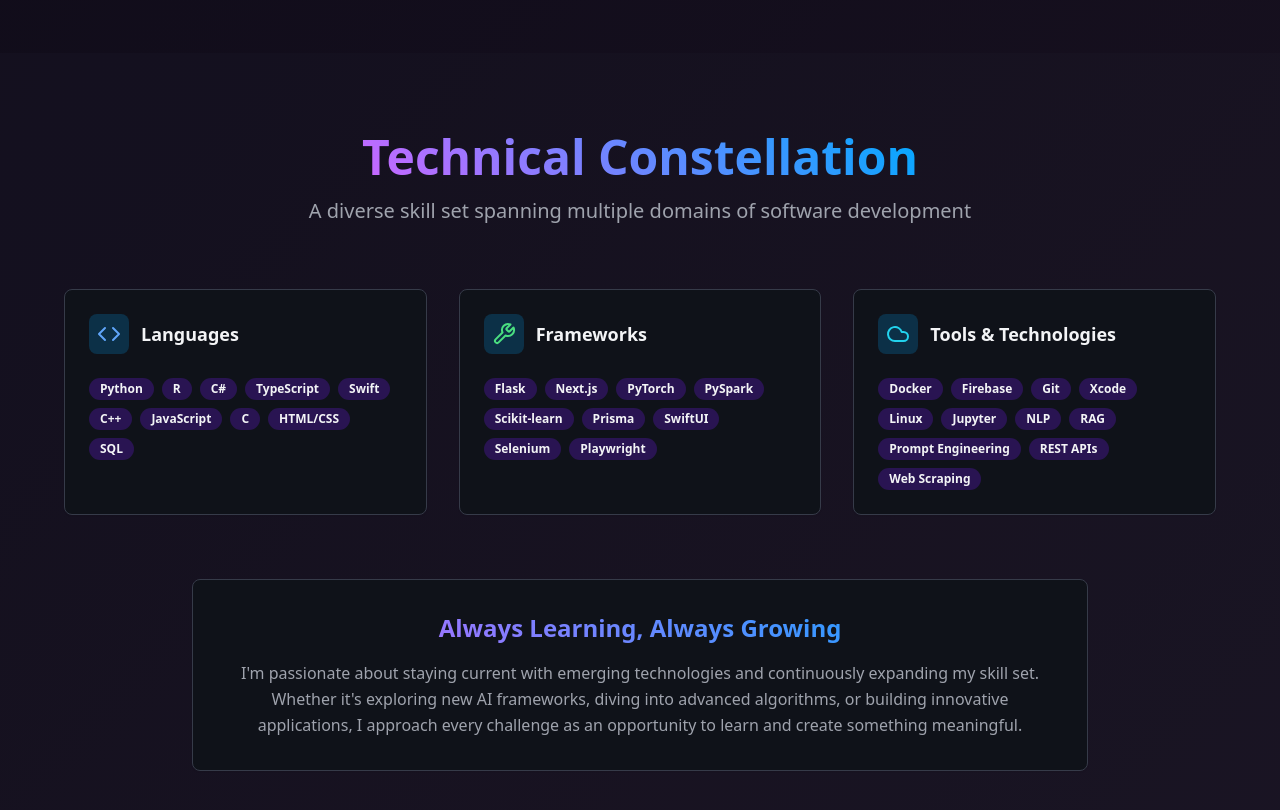
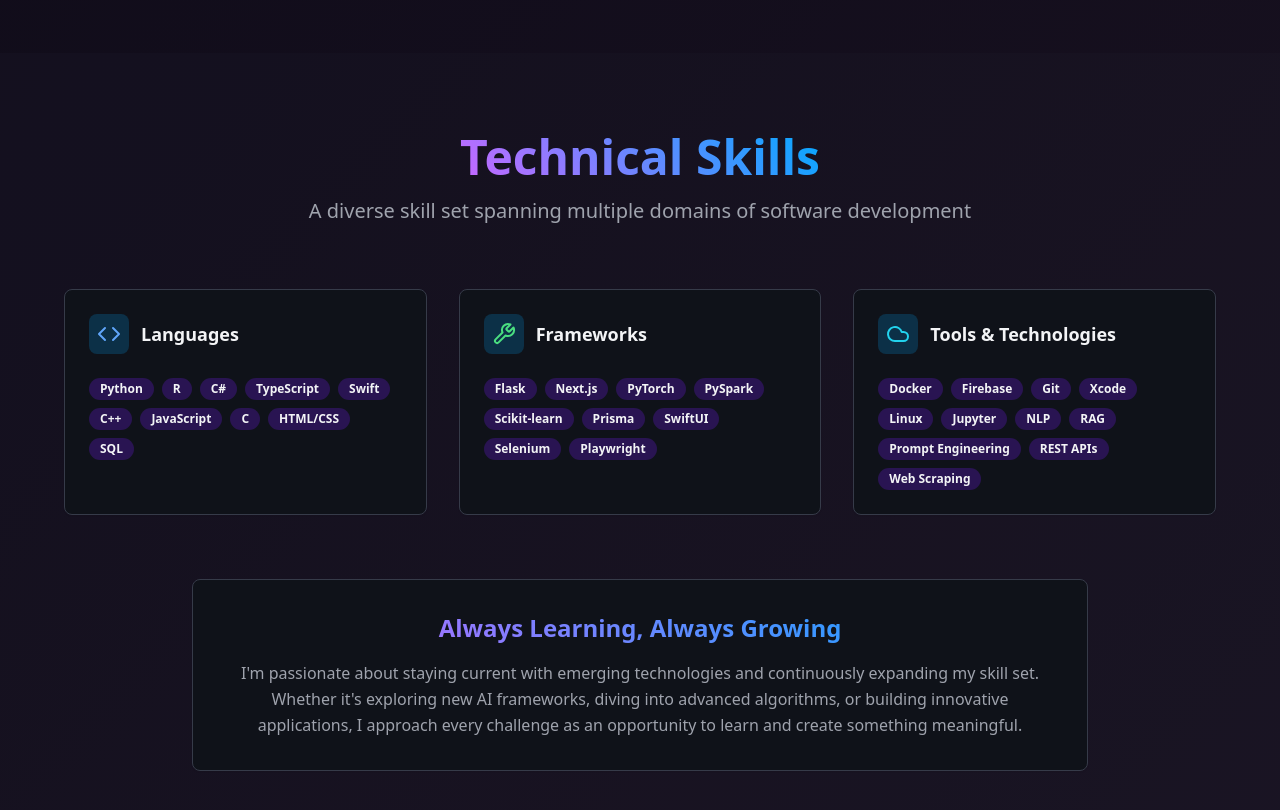
Before and after one commit to aidanapito/aidanapito.github.io, a React (Vite) app: page / in a window 1280 px wide. Shown: the part 3800-4610 px from the top of the page. Built offline with nearby package versions, Linux system fonts and the light colour scheme.

Commit message:
Update Skills section heading to 'Technical Skills'

```diff
--- a/src/components/Skills.tsx
+++ b/src/components/Skills.tsx
@@ -29,7 +29,7 @@ const Skills = () => {
       <div className="max-w-6xl mx-auto">
         <div className="text-center mb-16">
           <h2 className="text-4xl md:text-5xl font-bold mb-4">
-            <span className="nebula-text">Technical Constellation</span>
+            <span className="nebula-text">Technical Skills</span>
           </h2>
           <p className="text-xl text-muted-foreground">
             A diverse skill set spanning multiple domains of software development
```
Also changed, not shown: 2 other files (tests, documents, lock files or other folders).
